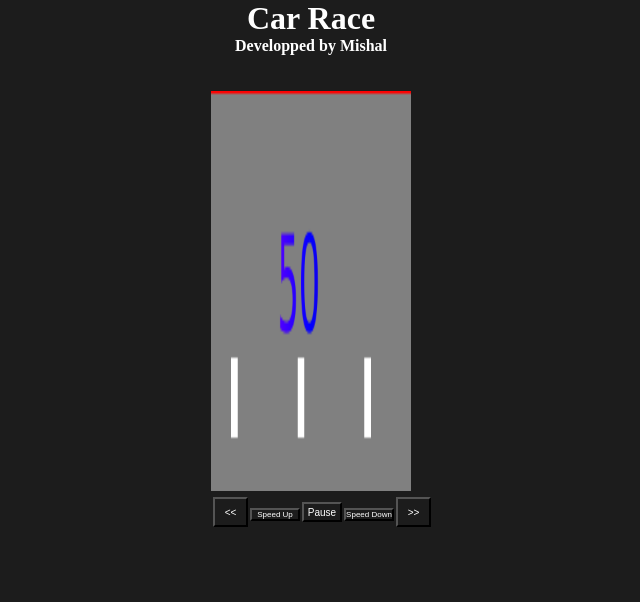
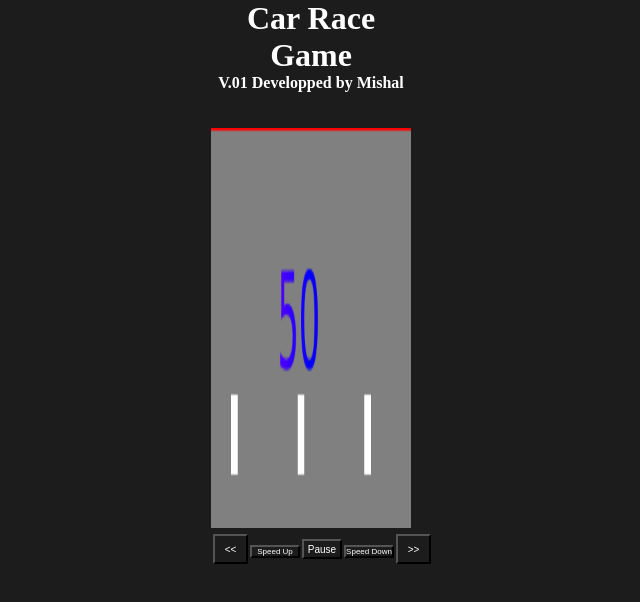
Before and after one commit to msharekh/Car-Race-Game, a plain HTML site: page index.html in a window 1280 px wide. Shown: the whole page, without its empty margins (329-969 px from the left). Drawn offline with Linux system fonts and the light colour scheme.

Commit message:
change title and headers

```diff
--- a/index.html
+++ b/index.html
@@ -2,14 +2,14 @@
 <html>
 <head>
   <meta charset="utf-8">
-  <title>Car Race</title>
+  <title>Car Race Game</title>
 <link rel="stylesheet" type="text/css" href="style.css">
 </head>
 <body>
 
 	<div id="container">
-		<h1>Car Race</h1>
-		<h4>Developped by Mishal</h4>
+		<h1>Car Race Game</h1>
+		<h4>V.01 Developped by Mishal</h4>
 		</br>
 		</br>
 		<canvas id="myCanvas">canvas red</canvas>
```
